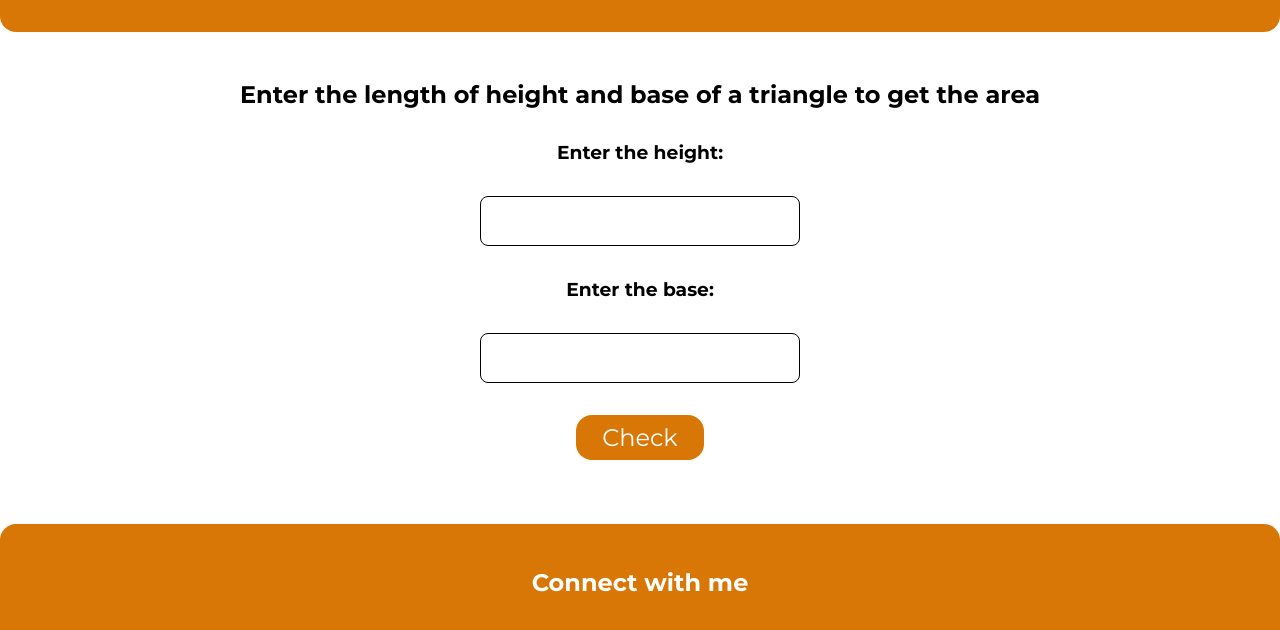
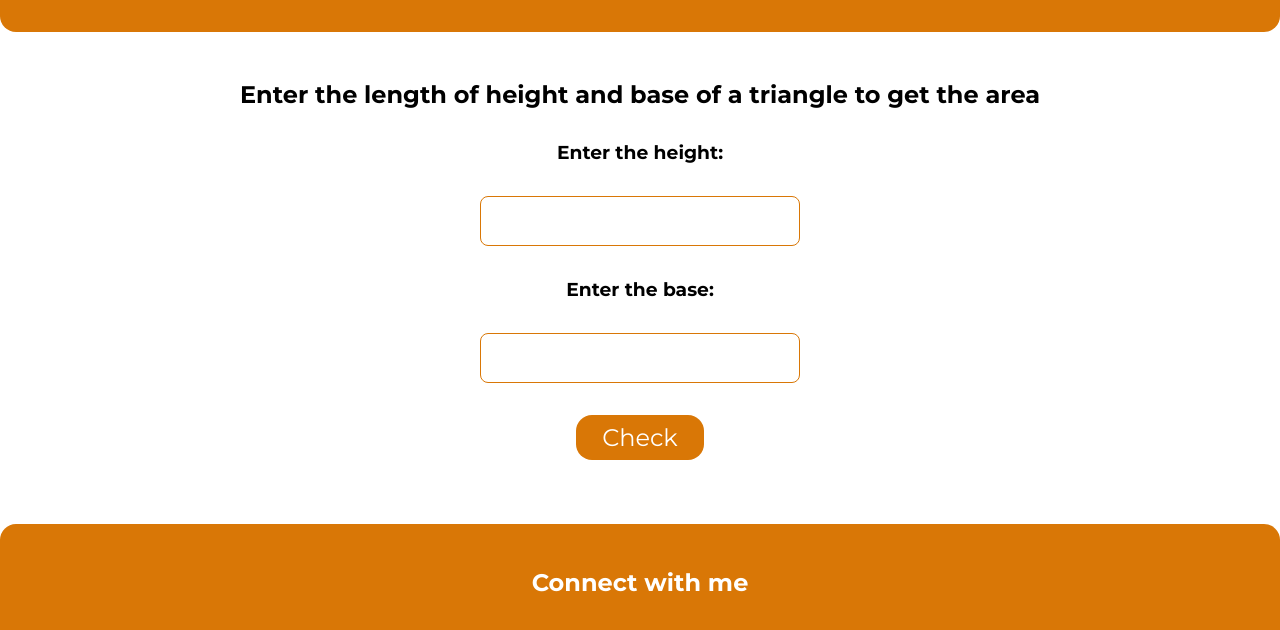
Before and after one commit to mohitdhatrak/fun-with-triangles, a plain HTML site: page area.html in a window 1280 px wide. Shown: the part 183-813 px from the top of the page. Drawn offline with Linux system fonts and the light colour scheme.

Commit message:
border colour

```diff
--- a/styles.css
+++ b/styles.css
@@ -75,7 +75,7 @@ body {
     padding: 1rem;
     width: 20rem;
     border-radius: 0.5rem;
-    border: 1px solid black;
+    border: 1px solid var(--primary-color);
 }
 
 #button {
```
